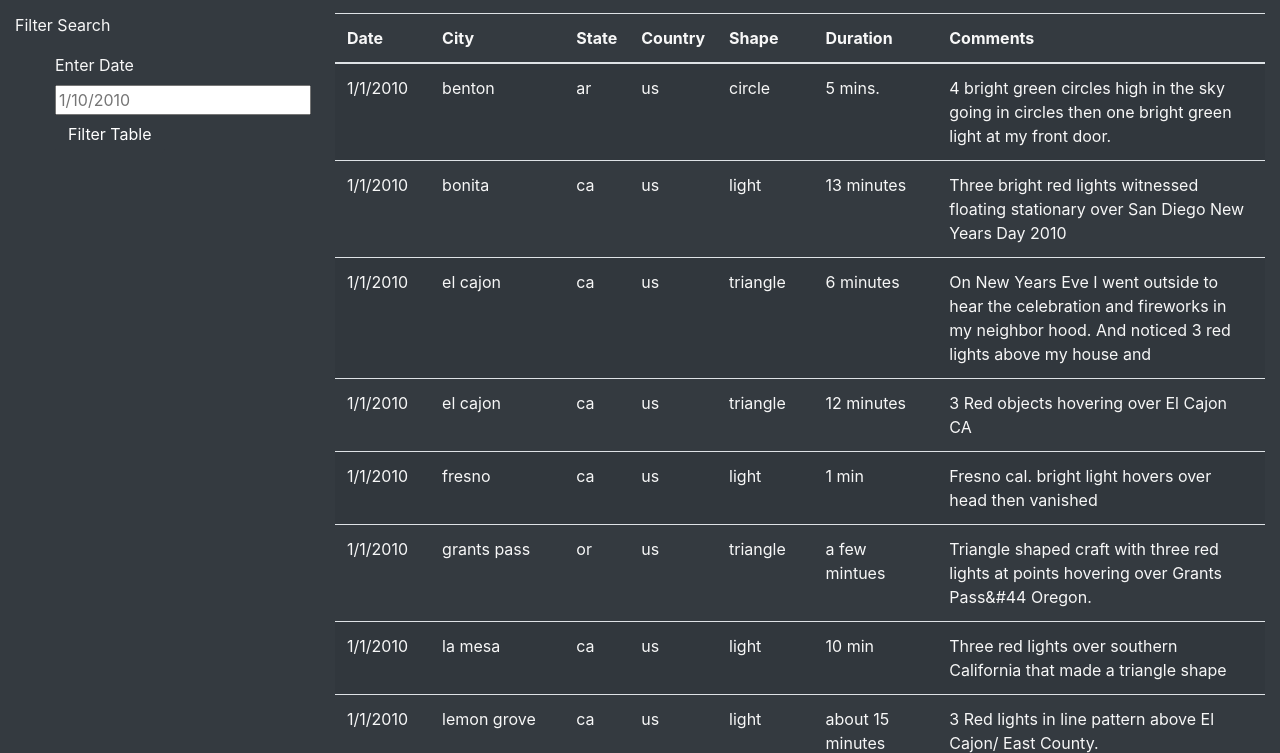
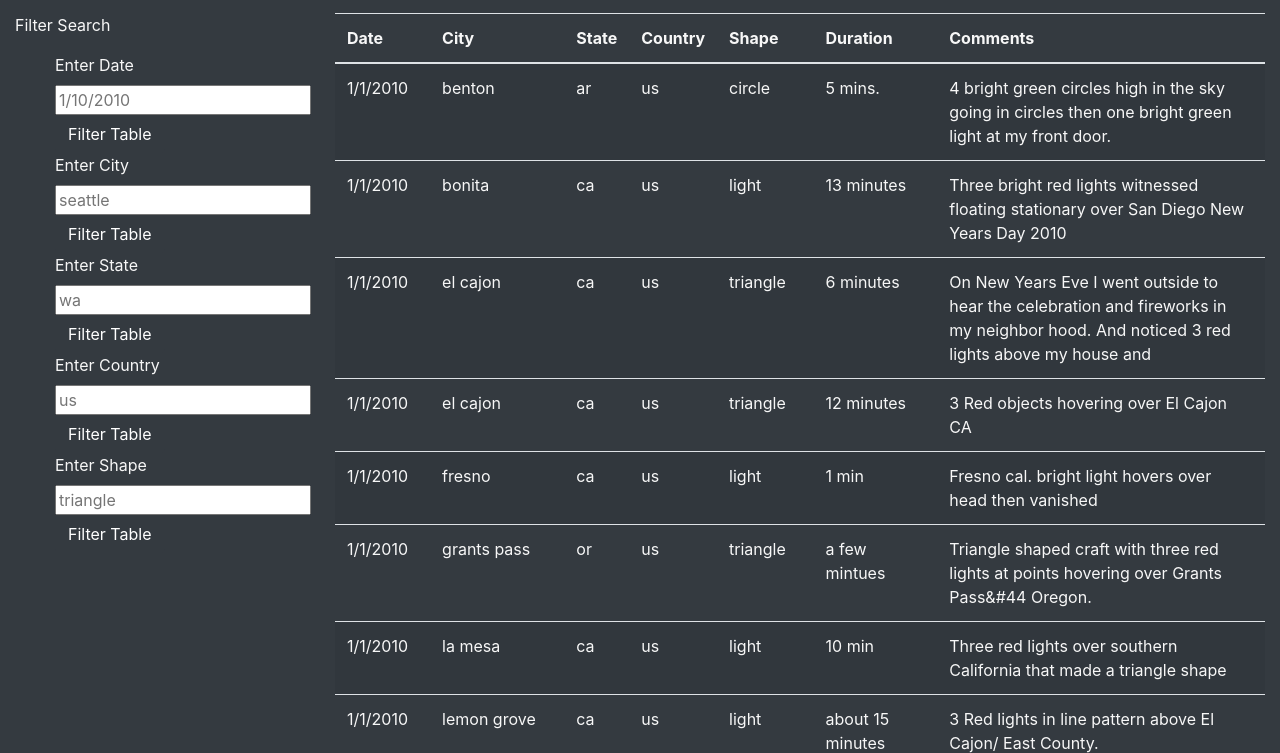
Before and after one commit to rlau929/UFOs, a plain HTML site: page index.html in a window 1280 px wide. Shown: the part 726-1479 px from the top of the page. Drawn offline with nearby package versions, Linux system fonts and the light colour scheme.

Commit message:
Adding index.html file

```diff
--- a/index.html
+++ b/index.html
@@ -48,6 +48,42 @@
                        Filter Table
                      </button>
                   </li>
+                  <li class="bg-dark" style="list-style-type:none;">
+                    <label for="date">Enter City</label>
+                    <input type="text" placeholder="seattle" id="city" />
+                  </li>
+                  <li class="bg-dark">
+                     <button id="filter-btn" type="button" class="btn btn-dark">
+                       Filter Table
+                     </button>
+                  </li>
+                  <li class="bg-dark" style="list-style-type:none;">
+                    <label for="date">Enter State</label>
+                    <input type="text" placeholder="wa" id="state" />
+                  </li>
+                  <li class="bg-dark">
+                     <button id="filter-btn" type="button" class="btn btn-dark">
+                       Filter Table
+                     </button>
+                  </li>
+                  <li class="bg-dark" style="list-style-type:none;">
+                    <label for="date">Enter Country</label>
+                    <input type="text" placeholder="us" id="country" />
+                  </li>
+                  <li class="bg-dark">
+                     <button id="filter-btn" type="button" class="btn btn-dark">
+                       Filter Table
+                     </button>
+                  </li>
+                  <li class="bg-dark" style="list-style-type:none;">
+                    <label for="date">Enter Shape</label>
+                    <input type="text" placeholder="triangle" id="shape" />
+                  </li>
+                  <li class="bg-dark">
+                     <button id="filter-btn" type="button" class="btn btn-dark">
+                       Filter Table
+                     </button>
+                  </li>
                 </ul>
                </form>
           </div>
```
